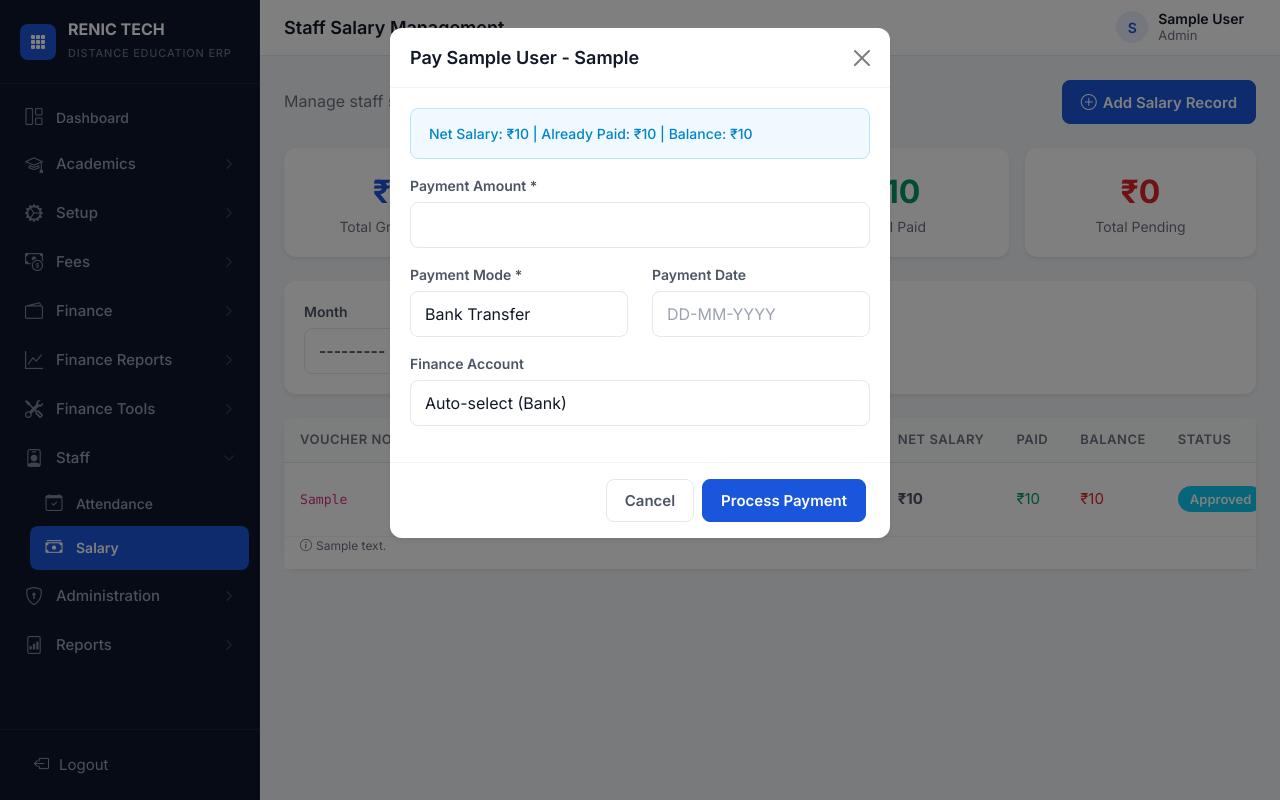
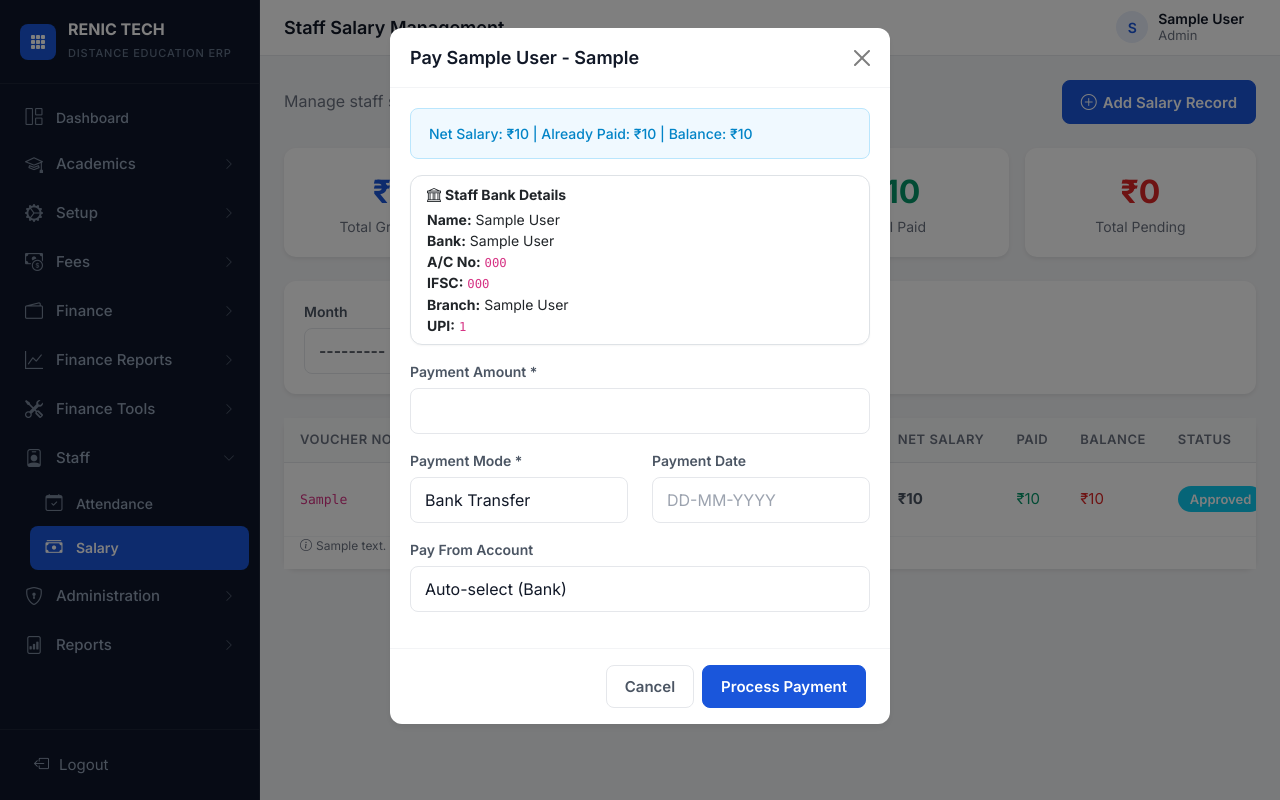
Before and after one commit to kavipriyaraj-code/distance-erp, a Django app: page /finance/staff-salary/ in a window 1280 px wide, after a click on "Pay". Run offline with Django 5.2, Linux system fonts and the light colour scheme; a user stored in the database is signed in; tables that the repository leaves empty hold one stand-in row (values such as "Sample post").

Commit message:
Show staff bank details in salary payment modal + populate finance account dropdown

```diff
--- a/finance/views.py
+++ b/finance/views.py
@@ -1302,6 +1302,7 @@ def staff_salary_list(request):
         'total_gross': total_gross, 'total_net': total_net,
         'total_paid': total_paid, 'total_pending': total_pending,
         'selected_month': month, 'selected_status': status_filter,
+        'bank_accounts': FinanceAccount.objects.filter(account_type__in=['bank', 'cash'], is_active=True),
     })
 
 
--- a/templates/finance/staff_salary.html
+++ b/templates/finance/staff_salary.html
@@ -150,6 +150,25 @@
                                         <div class="alert alert-info">
                                             Net Salary: ₹{{ sal.net_salary|floatformat:0 }} | Already Paid: ₹{{ sal.paid_amount|floatformat:0 }} | Balance: ₹{{ sal.balance|floatformat:0 }}
                                         </div>
+
+                                        {% with bd=sal.staff.bank_details %}
+                                        {% if bd.account_number or bd.bank_name or bd.upi_id %}
+                                        <div class="card mb-3 border">
+                                            <div class="card-body py-2 px-3">
+                                                <div class="fw-bold small mb-1"><i class="bi bi-bank me-1"></i>Staff Bank Details</div>
+                                                {% if bd.account_holder_name %}<div class="small"><strong>Name:</strong> {{ bd.account_holder_name }}</div>{% endif %}
+                                                {% if bd.bank_name %}<div class="small"><strong>Bank:</strong> {{ bd.bank_name }}</div>{% endif %}
+                                                {% if bd.account_number %}<div class="small"><strong>A/C No:</strong> <code>{{ bd.account_number }}</code></div>{% endif %}
+                                                {% if bd.ifsc_code %}<div class="small"><strong>IFSC:</strong> <code>{{ bd.ifsc_code }}</code></div>{% endif %}
+                                                {% if bd.branch_name %}<div class="small"><strong>Branch:</strong> {{ bd.branch_name }}</div>{% endif %}
+                                                {% if bd.upi_id %}<div class="small"><strong>UPI:</strong> <code>{{ bd.upi_id }}</code></div>{% endif %}
+                                            </div>
+                                        </div>
+                                        {% else %}
+                                        <div class="alert alert-warning small py-2 mb-3"><i class="bi bi-exclamation-triangle me-1"></i>No bank details added for this staff member. Go to <strong>Administration > Staff</strong> to add bank details.</div>
+                                        {% endif %}
+                                        {% endwith %}
+
                                         <div class="mb-3">
                                             <label class="form-label">Payment Amount *</label>
                                             <input type="number" name="pay_amount" class="form-control" step="0.01" max="{{ sal.balance }}" required>
@@ -172,9 +191,12 @@
                                             </div>
                                         </div>
                                         <div class="mb-3">
-                                            <label class="form-label">Finance Account</label>
+                                            <label class="form-label">Pay From Account</label>
                                             <select name="account" class="form-select">
                                                 <option value="">Auto-select (Bank)</option>
+                                                {% for a in bank_accounts %}
+                                                <option value="{{ a.pk }}">{{ a.name }} ({{ a.get_account_type_display }})</option>
+                                                {% endfor %}
                                             </select>
                                         </div>
                                     </div>
```
